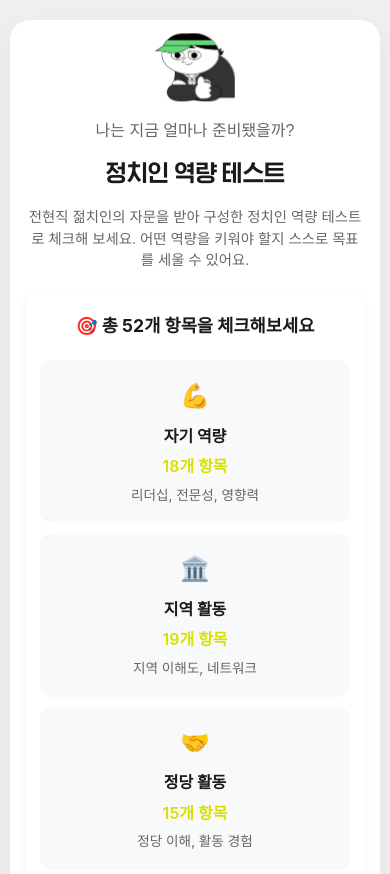
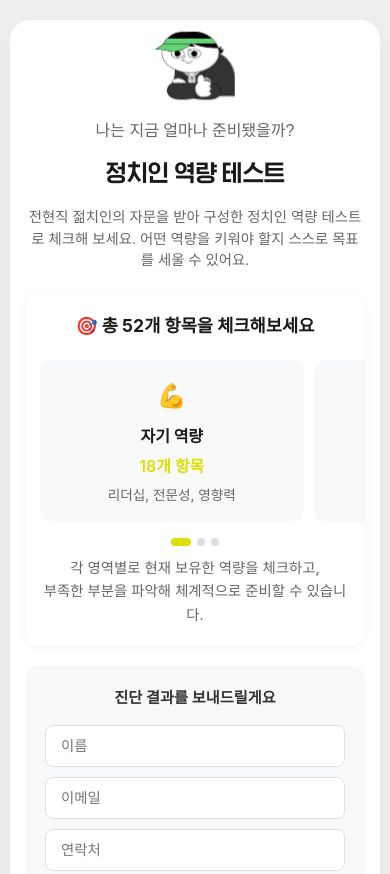
Before and after one commit to nwseoyoung/political-test, a website: page index.html in a window 390 px wide. Shown: the top 874 px of the page. Drawn offline with nearby package versions, Linux system fonts and the light colour scheme; a web font is replaced by a local one.

Commit message:
모바일 UX 개선: 역량 카드 스와이프 형태로 변경
- 모바일에서 역량 카드가 한 번에 하나씩 보이도록 수정
- 좌우 스와이프로 다른 카드 확인 가능
- 스크롤 인디케이터 추가 (점 3개)
- 스냅 스크롤 적용으로 부드러운 전환

```diff
--- a/app.js
+++ b/app.js
@@ -442,6 +442,11 @@ function App() {
                             <p className="competency-count">15개 항목</p>
                             <span className="competency-desc">정당 이해, 활동 경험</span>
                         </div>
+                    </div>
+                    <div className="scroll-indicator">
+                        <span className="dot active"></span>
+                        <span className="dot"></span>
+                        <span className="dot"></span>
                     </div>
                     <p className="competency-subdesc">
                         각 영역별로 현재 보유한 역량을 체크하고,<br/>
--- a/styles.css
+++ b/styles.css
@@ -842,6 +842,27 @@ body {
     line-height: 1.6;
 }
 
+.scroll-indicator {
+    display: none;
+    justify-content: center;
+    gap: 6px;
+    margin: 15px 0 10px;
+}
+
+.scroll-indicator .dot {
+    width: 8px;
+    height: 8px;
+    border-radius: 50%;
+    background: #ddd;
+    transition: all 0.3s;
+}
+
+.scroll-indicator .dot.active {
+    background: #DAE000;
+    width: 20px;
+    border-radius: 4px;
+}
+
 .candidate-dropdown-section {
     margin-top: 15px;
 }
@@ -1067,12 +1088,34 @@ body {
     }
 
     .competency-cards {
-        flex-direction: column;
+        flex-direction: row;
         gap: 10px;
+        overflow-x: auto;
+        scroll-snap-type: x mandatory;
+        -webkit-overflow-scrolling: touch;
+        margin: 0 -15px;
+        padding: 0 15px;
+    }
+
+    .competency-cards::-webkit-scrollbar {
+        height: 4px;
+    }
+
+    .competency-cards::-webkit-scrollbar-track {
+        background: #f1f1f1;
+        border-radius: 10px;
+    }
+
+    .competency-cards::-webkit-scrollbar-thumb {
+        background: #DAE000;
+        border-radius: 10px;
     }
 
     .competency-card-start {
         padding: 15px;
+        min-width: 85%;
+        scroll-snap-align: center;
+        flex-shrink: 0;
     }
 
     .competency-icon {
@@ -1086,6 +1129,10 @@ body {
 
     .competency-subdesc {
         font-size: 0.9rem;
+    }
+
+    .scroll-indicator {
+        display: flex;
     }
 
     .candidate-dropdown-section {
```
